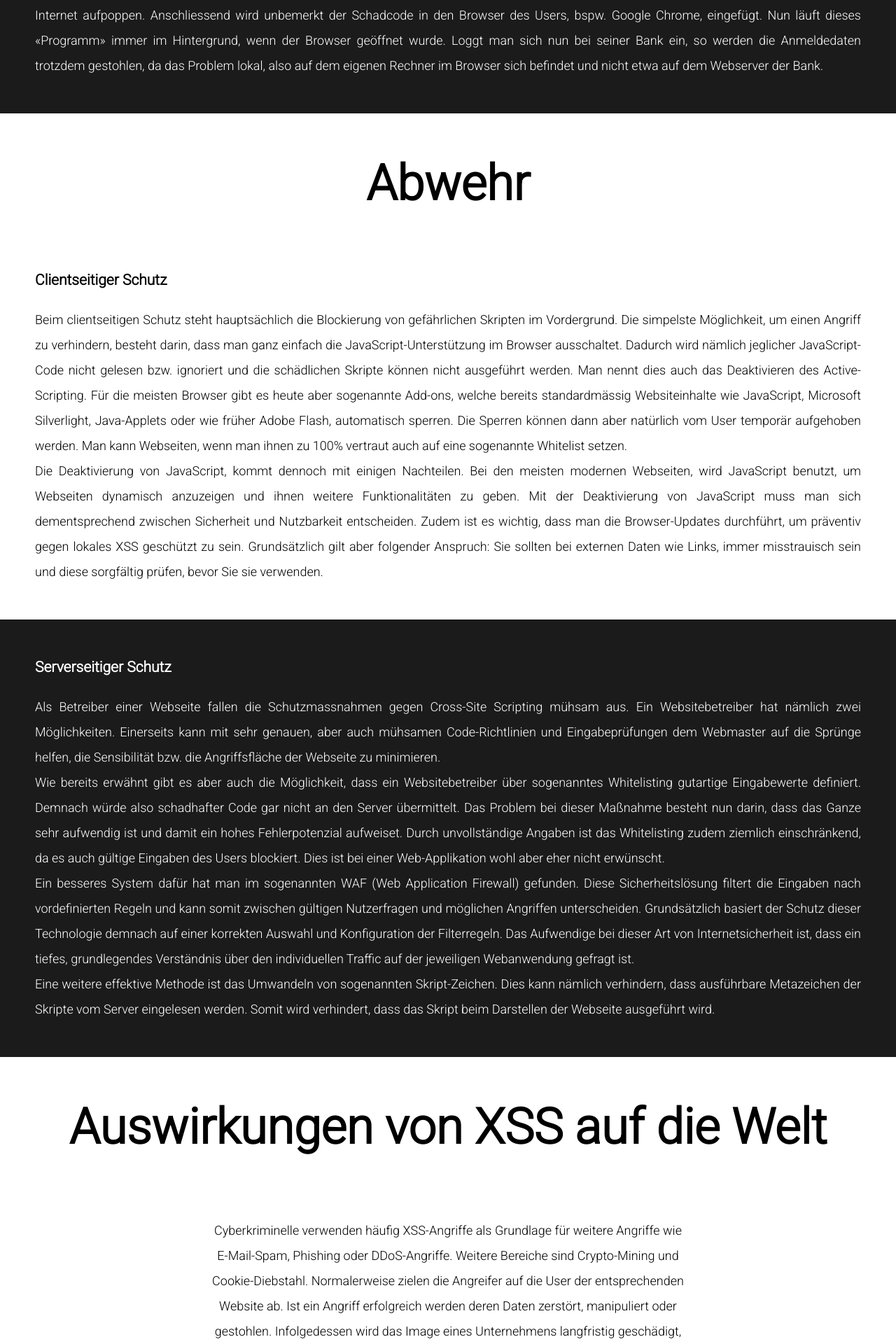
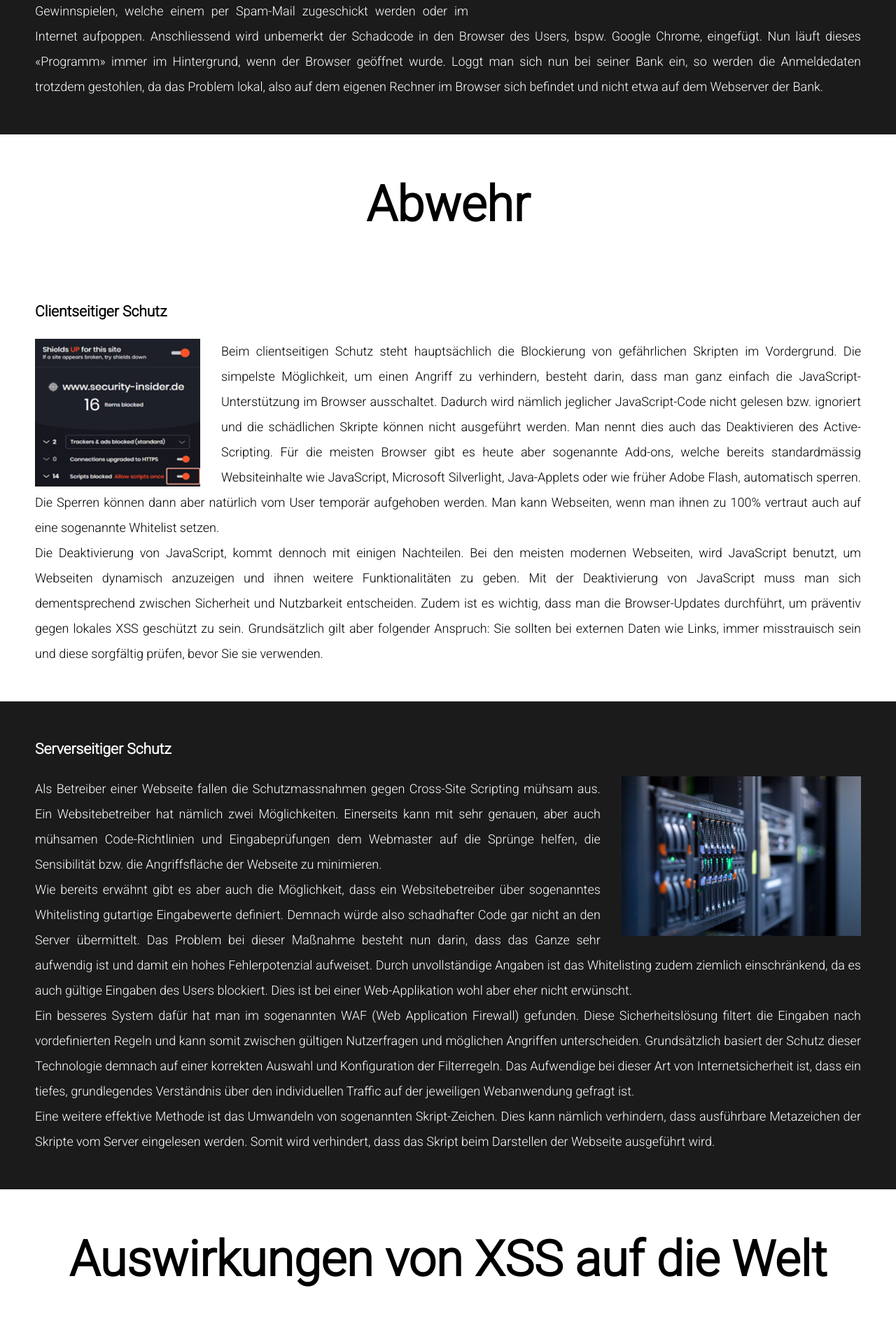
Before and after one commit to Chrigi2486/XSSProjekt, a Flask app: page / in a window 1280 px wide. Shown: the part 3640-5560 px from the top of the page at 70% size. Run offline with Flask 2, Linux system fonts and the light colour scheme.

Commit message:
Kommentare eingefügt; Bilder eingefügt; Glossar formatiert

```diff
--- a/static/main.css
+++ b/static/main.css
@@ -1,7 +1,7 @@
 /* css file*/
 /* Kommentar */
 
-body {
+body { /*  Formatierung vom Body */
   font-family: 'Roboto', sans-serif;
   color: #fffaf0;
   margin: 0;
@@ -18,42 +18,55 @@ article { /* Eigenschaften von den beiden unterkapitel-titel */
   min-height: 455px;
 }
 
-.imgright {
+.imgright { /* Bild nach rechts  */
   float: right;
   padding-left: 30px;
 }
 
-.imgleft {
+.imgleft { /* Bild nach links  */
   float: left;
   padding-right: 30px;
 }
 
-.middle {
+.middle { /* Text ist im Zentrum gliedern  */
   text-align: center;
   padding: 60px;
   padding-left: 300px;
   padding-right: 300px;
 
 }
-.black {
+.black { /* Kontrast schwarzer Hintergrund, weisse Schrift  */
   background-color: #1B1B1B;
   color: #fff;
 }
 
-.white {
+.white { /* Konstrast weisser Hintergrund, schwarze Schrift  */
   background-color: #fff;
   color: #000;
 }
-
+.Glossar{ /* Glossar formatieren  */
+  text-align: justify;
+  padding: 60px;
+  padding-left: 300px;
+  padding-right: 300px;
+}
+.size{ /* Bild vergrössern  */
+  width: 20%;
+  height: auto;
+}
+.resize{
+  width: 29%;
+  height: auto;
+}
 h1 { /* Eigenschaften von h1 */
-  width: 100%;  /* Wo erscheint die Schrift auf dem Screen */
-  font-family: "Times New Roman", Times, serif; /* Schriftart */
+  width: 100%;
+  font-family: "Times New Roman", Times, serif; /* Schriftart, Schriftgruppe/Familie */
   color: #FFE2B7;
-  font-size: 180px; /* schreibgrösse */
-  padding-top: 200px; /* Freiraum oben */
+  font-size: 180px;
+  padding-top: 200px;
   padding-bottom: 120px;
   margin-top: 0;
-  text-align: center; /* Wo erscheint die Schrift auf dem Screen */
+  text-align: center;
   background: url(XSSBackground.jpg);
   background-size: 800px auto;
 
@@ -62,13 +75,13 @@ h1 { /* Eigenschaften von h1 */
 
 h2 { /* Eigenschaften von h2 */
   color:black ;
-  width: 100%; /* Wo erscheint die Schrift auf dem Screen */
-  font-weight: 250px; /* Dicke der Schrift */
-  font-size: 70px;  /* schreibgrösse */
-  /*font-family: Georgia; /* Schriftart */
+  width: 100%;
+  font-weight: 250px;
+  font-size: 70px;
   padding-top: 30px;
-  line-height: 24px;  /* abstand oben */
-  text-align: left;/* Wo erscheint die Schrift auf dem Screen */
+  padding-bottom: 15px;
+  line-height: 24px;
+  text-align: left;
   text-align: center;
 }
 
--- a/templates/main.html
+++ b/templates/main.html
@@ -47,7 +47,7 @@
 	</div>
 	<div class="white">
 		<article class="artimg ">
-			<h3>Reflextiertes Cross-site Scripting</h3>
+			<h3 >Reflextiertes Cross-site Scripting</h3>
 			<img class="imgleft" src="../static/reklektiertes_cross_site_scripting_neu_DE_desktop.png" src="/static/reklektiertes_cross_site_scripting_neu_DE_desktop.png">
 			Beim reflektierenden beziehungsweise nicht-persistenten Cross-Site Scripting wird der Schadcode in einen URL implementiert. Ruft ein Nutzer die präparierte Adresse über einen Webbrowser auf, wird das schadhafte Skript mitgeschickt. Nicht ausreichend gesicherte Server untersuchen den Code nicht genügend und erstellen für den User die manipulierte Website mit dem Schadcode der Angreifer. Macht der User nun eine Eingabe, könnte der Angreifer diese Angaben klauen. Diese Art von Angriff ist daher sehr heikel, da sie für den User nicht umgehend feststellbar ist. Der User hat das Gefühl, dass er sich auf der angeblich vertrauenswürdigen Website befindet. Würde der User die Website mit dem richtigen Link laden, wäre auch kein Schadcode in der Webanwendung enthalten.
 
@@ -71,7 +71,7 @@
 	<div class="white">
 		<article>
 			<h3>Clientseitiger Schutz</h3>
-			<img class="imgleft" src="" src="">
+			<img class="imgleft size" src="../static/Shieldup.png" src="/static/Shieldup.png">
 			Beim clientseitigen Schutz steht hauptsächlich die Blockierung von gefährlichen Skripten im Vordergrund. Die simpelste Möglichkeit, um einen Angriff zu verhindern, besteht darin, dass man ganz einfach die JavaScript-Unterstützung im Browser ausschaltet. Dadurch wird nämlich jeglicher JavaScript-Code nicht gelesen bzw. ignoriert und die schädlichen Skripte können nicht ausgeführt werden. Man nennt dies auch das Deaktivieren des Active-Scripting. Für die meisten Browser gibt es heute aber sogenannte Add-ons, welche bereits standardmässig Websiteinhalte wie JavaScript, Microsoft Silverlight, Java-Applets oder wie früher Adobe Flash, automatisch sperren. Die Sperren können dann aber natürlich vom User temporär aufgehoben werden. Man kann Webseiten, wenn man ihnen zu 100% vertraut auch auf eine sogenannte Whitelist setzen. <br>
 			Die Deaktivierung von JavaScript, kommt dennoch mit einigen Nachteilen. Bei den meisten modernen Webseiten, wird JavaScript benutzt, um Webseiten dynamisch anzuzeigen und ihnen weitere Funktionalitäten zu geben. Mit der Deaktivierung von JavaScript muss man sich dementsprechend zwischen Sicherheit und Nutzbarkeit entscheiden.
 			Zudem ist es wichtig, dass man die Browser-Updates durchführt, um präventiv gegen lokales XSS geschützt zu sein. Grundsätzlich gilt aber folgender Anspruch: Sie sollten bei externen Daten wie Links, immer misstrauisch sein und diese sorgfältig prüfen, bevor Sie sie verwenden.
@@ -81,6 +81,7 @@
 	<div class="black">
 		<article>
 			<h3>Serverseitiger Schutz</h3>
+			<img class="imgright resize" src="../static/depositphotos_10917617-stock-photo-server.jpg" src="/static/depositphotos_10917617-stock-photo-server.jpg">
 			Als Betreiber einer Webseite fallen die Schutzmassnahmen gegen Cross-Site Scripting mühsam aus. Ein Websitebetreiber hat nämlich zwei Möglichkeiten. Einerseits kann mit sehr genauen, aber auch mühsamen Code-Richtlinien und Eingabeprüfungen dem Webmaster auf die Sprünge helfen, die Sensibilität bzw. die Angriffsfläche der Webseite zu minimieren. <br> Wie bereits erwähnt gibt es aber auch die Möglichkeit, dass ein Websitebetreiber über sogenanntes Whitelisting gutartige Eingabewerte definiert. Demnach würde also schadhafter Code gar nicht an den Server übermittelt. Das Problem bei dieser Maßnahme besteht nun darin, dass das Ganze sehr aufwendig ist und damit ein hohes Fehlerpotenzial aufweiset. Durch unvollständige Angaben ist das Whitelisting zudem ziemlich einschränkend, da es auch gültige Eingaben des Users blockiert. Dies ist bei einer Web-Applikation wohl aber eher nicht erwünscht. <br>
 			Ein besseres System dafür hat man im sogenannten WAF (Web Application Firewall) gefunden. Diese Sicherheitslösung filtert die Eingaben nach vordefinierten Regeln und kann somit zwischen gültigen Nutzerfragen und möglichen Angriffen unterscheiden. Grundsätzlich basiert der Schutz dieser Technologie demnach auf einer korrekten Auswahl und Konfiguration der Filterregeln. Das Aufwendige bei dieser Art von Internetsicherheit ist, dass ein tiefes, grundlegendes Verständnis über den individuellen Traffic auf der jeweiligen Webanwendung gefragt ist. <br>
 			Eine weitere effektive Methode ist das Umwandeln von sogenannten Skript-Zeichen. Dies kann nämlich verhindern, dass ausführbare Metazeichen der Skripte vom Server eingelesen werden. Somit wird verhindert, dass das Skript beim Darstellen der Webseite ausgeführt wird.
@@ -100,11 +101,11 @@
 	<div id="Glossar">
 		<h2>Glossar</h2>
 	</div>
-	<div class="white">
-		<article class="middle">
-			Statische Website: Dabei handelt es sich um eine Art von Website, welche nur statische Inhalte bereitstellt, also Inhalte, die sich nicht verändern. Sie muss keine serverseitigen Skripts ausführen und ist damit auch einfach zu hosten.<br>
-			DOM-basiert: Der Browser analysiert das HTML-Dokument und erstellt daraus im Arbeitsspeicher das Dokument-objekt-modell. Das heisst es erstellt eine Repräsentation des Dokuments, auf das beispielsweise mit JavaScript zugegriffen werden kann.<br>
-			Active-Scripting: Ist eine Technologie, bei der man eine Skriptsprache, wie Microsoft Visual Basic Scripting Edition (VBScript) oder Microsoft JScript dazu verwendet, um bestimmte Prozesse einer Website beispielsweise zum Laufen zu bringen. <br>
+	<div class="black">
+		<article class="Glossar">
+			Statische Website: Dabei handelt es sich um eine Art von Website, welche nur statische Inhalte bereitstellt, also Inhalte, die sich nicht verändern. Sie muss keine serverseitigen Skripts ausführen und ist damit auch einfach zu hosten.<br> <br>
+			DOM-basiert: Der Browser analysiert das HTML-Dokument und erstellt daraus im Arbeitsspeicher das Dokument-objekt-modell. Das heisst es erstellt eine Repräsentation des Dokuments, auf das beispielsweise mit JavaScript zugegriffen werden kann.<br><br>
+			Active-Scripting: Ist eine Technologie, bei der man eine Skriptsprache, wie Microsoft Visual Basic Scripting Edition (VBScript) oder Microsoft JScript dazu verwendet, um bestimmte Prozesse einer Website beispielsweise zum Laufen zu bringen. <br><br>
 			Whitelist: Grundsätzlich ist die Whitelist eine Liste, in welcher alle Daten und Eingaben eingetragen wurden, welche erlaubt sind. Falls Daten geschickt werden, die nicht erlaubt sind, werden sie blockiert. Das Gegenstück dazu ist die Blacklist, welche eine Liste mit unerlaubten Daten ist.
 
 
@@ -113,7 +114,7 @@
 
 	<a href="#" class="scrollup" title="Nach oben!">nach oben</a>
 
-	<footer>&copy; Copyright 2021 Felix Ottiger, Christian Cataldo</footer>
+	<footer>&copy; Copyright 2021 Christian Cataldo, Felix Ottiger</footer>
 
 </body>
 
```
Also changed, not shown: other parts of static/main.css (+21 -9 lines), static/Shieldup.png (added), static/depositphotos_10917617-stock-photo-server.jpg (added).
